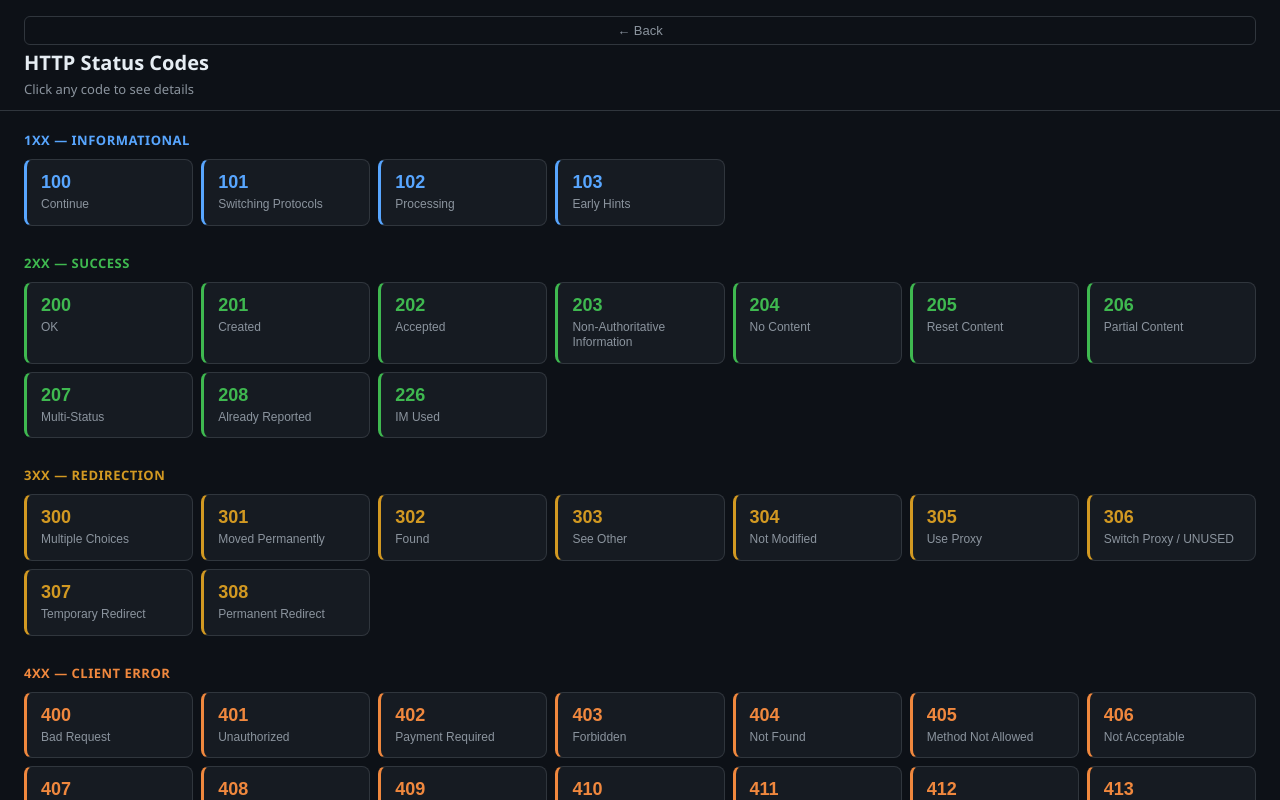
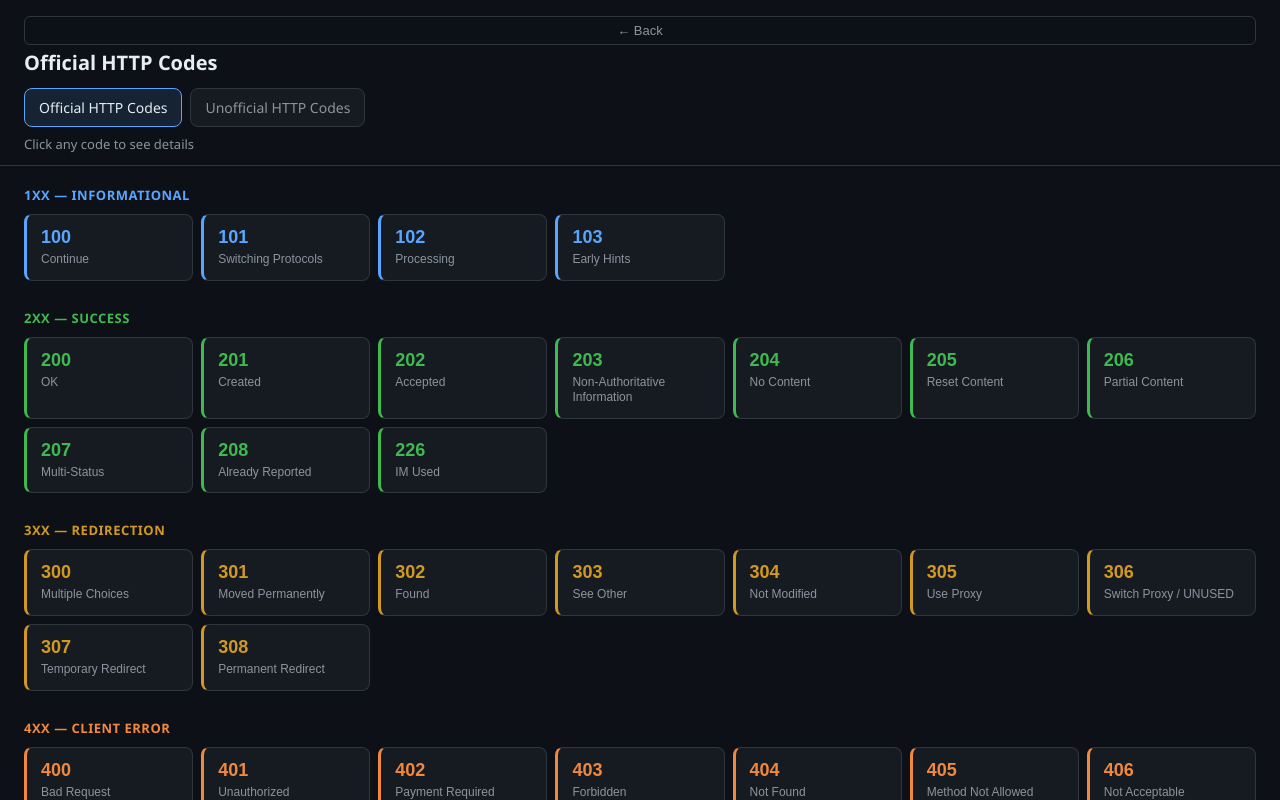
Before and after one commit to Jordan73737/HTTP-Status-Code-Game, a React (Vite) app in the folder frontend/src/renderer/: page / in a window 1280 px wide. Both pictures are taken after a click on the button "HTTP Codes Revision →". Built offline with nearby package versions, Linux system fonts and the light colour scheme.

Commit message:
feat: adding revision material for the unofficial codes and having revision material tab seperated by official/unofficial status

```diff
--- a/frontend/src/renderer/src/App.css
+++ b/frontend/src/renderer/src/App.css
@@ -313,6 +313,28 @@ kbd {
 
 .cl-title { font-size: 20px; font-weight: 700; }
 .cl-subtitle { font-size: 13px; color: var(--text-muted); }
+
+.cl-tabs {
+  display: flex;
+  flex-wrap: wrap;
+  gap: 8px;
+  margin: 8px 0 4px;
+}
+
+.cl-tab {
+  border: 1px solid var(--border);
+  border-radius: 8px;
+  background: var(--surface);
+  color: var(--text-muted);
+  padding: 9px 14px;
+  font: inherit;
+  cursor: pointer;
+  transition: border-color 0.15s, background 0.15s, color 0.15s;
+}
+
+.cl-tab:hover { border-color: var(--accent); color: var(--text); }
+.cl-tab:focus-visible { outline: 2px solid var(--blue); outline-offset: 2px; }
+.cl-tab--active { border-color: var(--blue); background: rgba(88, 166, 255, 0.12); color: var(--text); }
 
 .cl-body {
   flex: 1;
--- a/frontend/src/renderer/src/App.tsx
+++ b/frontend/src/renderer/src/App.tsx
@@ -1,7 +1,8 @@
 import { useReducer, useEffect, useRef, useState } from 'react'
 import { reducer, initialState } from './state'
 import type { Mode } from './state'
-import { isTitleMatch } from './statusCodes'
+import { CODE_SETS, isTitleMatch } from './statusCodes'
+import type { CodeSet } from './statusCodes'
 import { BestTimes, isPerfectRun, loadBestTimes, runKey, saveBestTime } from './timing'
 import StartScreen from './components/StartScreen'
 import GameScreen from './components/GameScreen'
@@ -9,7 +10,10 @@ import ResultsScreen from './components/ResultsScreen'
 import CodesListScreen from './components/CodesListScreen'
 import CodeDetailScreen from './components/CodeDetailScreen'
 
-type InfoView = { screen: 'list' } | { screen: 'detail'; code: number } | null
+type InfoView =
+  | { screen: 'list'; codeSet: CodeSet }
+  | { screen: 'detail'; code: number; codeSet: CodeSet }
+  | null
 
 export default function App() {
   const [state, dispatch] = useReducer(reducer, initialState)
@@ -114,24 +118,35 @@ export default function App() {
   }
 
   if (state.screen === 'start') {
+    if (infoView?.screen === 'detail') {
+      const codeSet = infoView.codeSet
+      return (
+        <CodeDetailScreen
+          code={infoView.code}
+          codeSet={codeSet}
+          codes={CODE_SETS[codeSet]}
+          onBack={() => setInfoView({ screen: 'list', codeSet })}
+          onSelectCode={code => setInfoView({ screen: 'detail', code, codeSet })}
+        />
+      )
+    }
     if (infoView?.screen === 'list') {
+      const codeSet = infoView.codeSet
       return (
         <CodesListScreen
-          onSelectCode={code => setInfoView({ screen: 'detail', code })}
+          codeSet={codeSet}
+          onSelectSet={nextCodeSet => setInfoView({ screen: 'list', codeSet: nextCodeSet })}
+          onSelectCode={code => setInfoView({ screen: 'detail', code, codeSet })}
           onBack={() => setInfoView(null)}
         />
       )
     }
-    if (infoView?.screen === 'detail') {
-      return (
-        <CodeDetailScreen
-          code={infoView.code}
-          onBack={() => setInfoView({ screen: 'list' })}
-          onSelectCode={code => setInfoView({ screen: 'detail', code })}
-        />
-      )
-    }
-    return <StartScreen onStart={handleStart} onViewCodes={() => setInfoView({ screen: 'list' })} />
+    return (
+      <StartScreen
+        onStart={handleStart}
+        onViewCodes={() => setInfoView({ screen: 'list', codeSet: 'official' })}
+      />
+    )
   }
 
   if (state.screen === 'results') {
--- a/frontend/src/renderer/src/components/CodeDetailScreen.tsx
+++ b/frontend/src/renderer/src/components/CodeDetailScreen.tsx
@@ -1,8 +1,11 @@
 import { useEffect } from 'react'
-import { ALL_CODES } from '../statusCodes'
+import { CODE_SET_LABELS } from '../statusCodes'
+import type { CodeSet, StatusCode } from '../statusCodes'
 
 interface Props {
   code: number
+  codeSet: CodeSet
+  codes: StatusCode[]
   onBack: () => void
   onSelectCode: (code: number) => void
 }
@@ -12,14 +15,18 @@ function accentForCode(code: number): string {
   if (code < 300) return 'var(--green)'
   if (code < 400) return 'var(--yellow)'
   if (code < 500) return '#f0883e'
-  return 'var(--red)'
+  if (code < 600) return 'var(--red)'
+  if (code < 700) return '#f778ba'
+  if (code < 800) return '#bc8cff'
+  if (code < 900) return '#d2a8ff'
+  return '#db61a2'
 }
 
-export default function CodeDetailScreen({ code, onBack, onSelectCode }: Props) {
-  const idx = ALL_CODES.findIndex(c => c.code === code)
-  const sc = ALL_CODES[idx]
-  const prev = ALL_CODES[idx - 1] ?? null
-  const next = ALL_CODES[idx + 1] ?? null
+export default function CodeDetailScreen({ code, codeSet, codes, onBack, onSelectCode }: Props) {
+  const idx = codes.findIndex(c => c.code === code)
+  const sc = codes[idx]
+  const prev = codes[idx - 1] ?? null
+  const next = codes[idx + 1] ?? null
   const accent = accentForCode(code)
 
   useEffect(() => {
@@ -38,7 +45,7 @@ export default function CodeDetailScreen({ code, onBack, onSelectCode }: Props)
   return (
     <div className="cd-screen">
       <div className="cd-header">
-        <button className="back-btn" onClick={onBack}>← All codes</button>
+        <button className="back-btn" onClick={onBack}>← {CODE_SET_LABELS[codeSet]}</button>
         <div className="cd-nav-btns">
           {prev
             ? <button className="cd-nav-btn" onClick={() => onSelectCode(prev.code)}>← {prev.code}</button>
--- a/frontend/src/renderer/src/components/CodesListScreen.tsx
+++ b/frontend/src/renderer/src/components/CodesListScreen.tsx
@@ -1,7 +1,10 @@
 import { useEffect } from 'react'
-import { ALL_CODES } from '../statusCodes'
+import { CODE_SET_LABELS, CODE_SETS } from '../statusCodes'
+import type { CodeSet } from '../statusCodes'
 
 interface Props {
+  codeSet: CodeSet
+  onSelectSet: (codeSet: CodeSet) => void
   onSelectCode: (code: number) => void
   onBack: () => void
 }
@@ -12,9 +15,15 @@ const GROUPS = [
   { label: '3xx — Redirection',    min: 300, max: 399, accent: 'var(--yellow)' },
   { label: '4xx — Client Error',   min: 400, max: 499, accent: '#f0883e' },
   { label: '5xx — Server Error',   min: 500, max: 599, accent: 'var(--red)' },
+  { label: '6xx — Custom / Unofficial', min: 600, max: 699, accent: '#f778ba' },
+  { label: '7xx — Custom / Unofficial', min: 700, max: 799, accent: '#bc8cff' },
+  { label: '8xx — Custom / Unofficial', min: 800, max: 899, accent: '#d2a8ff' },
+  { label: '9xx — Custom / Unofficial', min: 900, max: 999, accent: '#db61a2' },
 ]
 
-export default function CodesListScreen({ onSelectCode, onBack }: Props) {
+export default function CodesListScreen({ codeSet, onSelectSet, onSelectCode, onBack }: Props) {
+  const codesForSet = CODE_SETS[codeSet]
+
   useEffect(() => {
     const handler = (e: KeyboardEvent) => {
       if (e.repeat) return
@@ -28,13 +37,27 @@ export default function CodesListScreen({ onSelectCode, onBack }: Props) {
     <div className="cl-screen">
       <div className="cl-header">
         <button className="back-btn" onClick={onBack}>← Back</button>
-        <h1 className="cl-title">HTTP Status Codes</h1>
+        <h1 className="cl-title">{CODE_SET_LABELS[codeSet]}</h1>
+        <div className="cl-tabs" aria-label="HTTP code collection">
+          {(Object.keys(CODE_SET_LABELS) as CodeSet[]).map(set => (
+            <button
+              key={set}
+              type="button"
+              className={`cl-tab${codeSet === set ? ' cl-tab--active' : ''}`}
+              aria-pressed={codeSet === set}
+              onClick={() => onSelectSet(set)}
+            >
+              {CODE_SET_LABELS[set]}
+            </button>
+          ))}
+        </div>
         <p className="cl-subtitle">Click any code to see details</p>
       </div>
 
       <div className="cl-body">
         {GROUPS.map(group => {
-          const codes = ALL_CODES.filter(c => c.code >= group.min && c.code <= group.max)
+          const codes = codesForSet.filter(c => c.code >= group.min && c.code <= group.max)
+          if (codes.length === 0) return null
           return (
             <div key={group.label} className="cl-group">
               <h2 className="cl-group-label" style={{ color: group.accent }}>
--- a/frontend/src/renderer/src/statusCodes.ts
+++ b/frontend/src/renderer/src/statusCodes.ts
@@ -611,6 +611,18 @@ export const CUSTOM_HTTP_CODES: StatusCode[] = [
 
 export const ALL_HTTP_CODES: StatusCode[] = [...ALL_CODES, ...UNOFFICIAL_CODES, ...CUSTOM_HTTP_CODES]
 
+export type CodeSet = 'official' | 'unofficial'
+
+export const CODE_SETS: Record<CodeSet, StatusCode[]> = {
+  official: ALL_CODES,
+  unofficial: UNOFFICIAL_CODES,
+}
+
+export const CODE_SET_LABELS: Record<CodeSet, string> = {
+  official: 'Official HTTP Codes',
+  unofficial: 'Unofficial HTTP Codes',
+}
+
 const COMMON_CODE_NUMBERS = new Set([
   200, 201, 202, 204,
   301, 302, 304,
```
